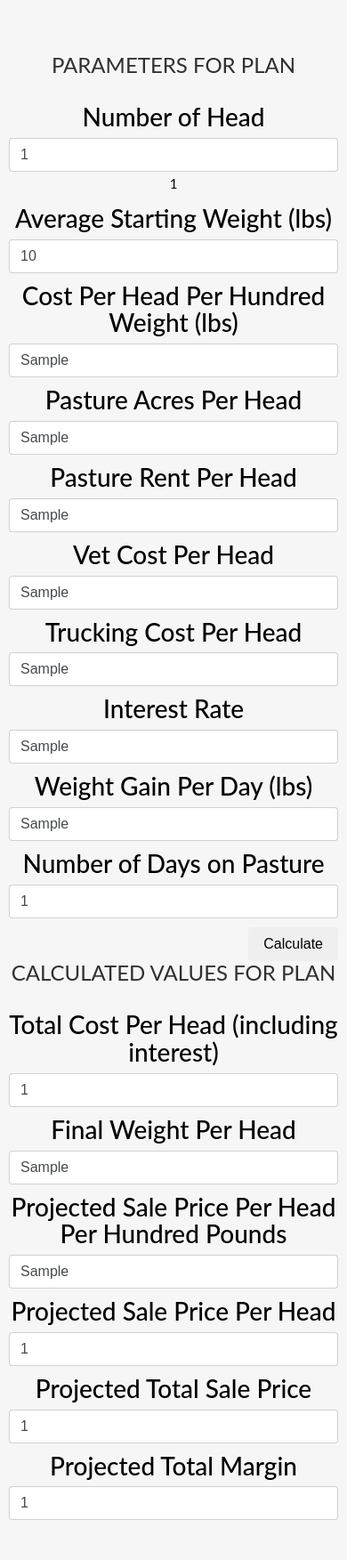
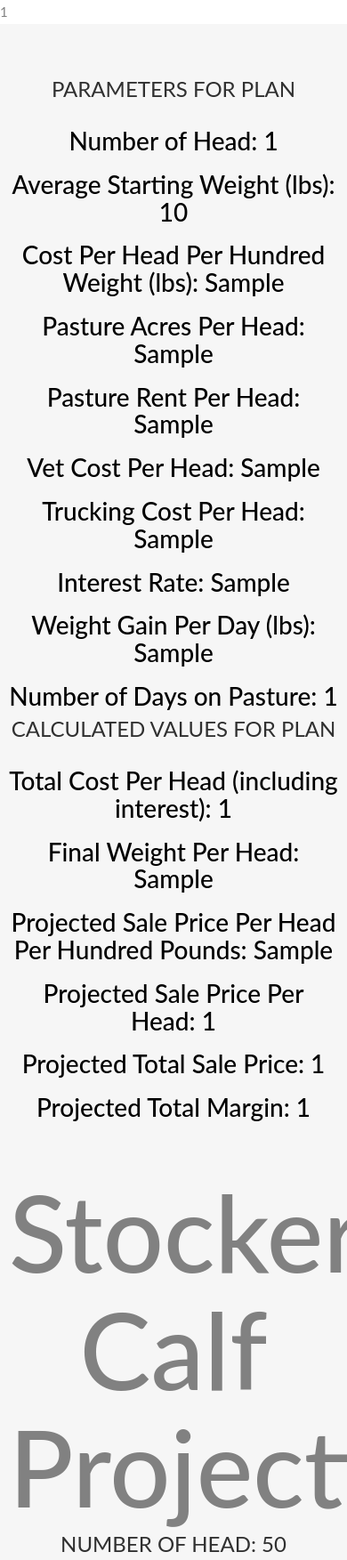
Before and after one commit to unselchr/GroupProject2, a Node server app: template views/plan.handlebars in a window 390 px wide; the page is wider, and only the part inside the window is pictured. Shown: the part 113-1866 px from the top of that part at 89% size. Run offline with Node 20, Linux system fonts and the light colour scheme; the template is opened without the code that fills it: most values are stand-ins (such as "Sample title", 1, 10 or a date in 2020); some libraries are stand-ins or nearby versions.

Commit message:
added json plan route and fixing plan.handelbars

```diff
--- a/routes/apiRoutes.js
+++ b/routes/apiRoutes.js
@@ -32,6 +32,7 @@
   app.get("/signin", authController.signin);
   app.get("/allPlans", isLoggedIn, planController.allPlans); //gets all plans by a users id and sends it as json
   app.get("/plan:planID", isLoggedIn, planController.onePlan); //gets plan by id and sends it as json
+  app.get("/jsonPlan:planID", isLoggedIn, planController.jsonPlan);
   app.get("/newPlan", isLoggedIn, authController.newPlan); //renders new plan page
   app.get("/myID", isLoggedIn, authController.myID);
   app.post("/newPlan", isLoggedIn, authController.postNewPlan);
--- a/views/plan.handlebars
+++ b/views/plan.handlebars
@@ -16,118 +16,96 @@
 userId:newPlan.userID --}}
 
 <!-- Container -->
+{{data.id}}
 <div id="contact jsondump" class="container-fluid bg-grey">
-  <h2 class="text-center">PARAMETERS FOR {{msg}} PLAN</h2>
+  <h2 class="text-center">PARAMETERS FOR {{data.msg}} PLAN</h2>
   <div class="row">
     <div class="col-sm-12 text-center">
       <div class="row">
         <div class="col-sm-6 form-group">
-          <h3>Number of Head</h3>
-          <input class="form-control" value={{numHeadsPurchased}} type="text" required>{{numHeadsPurchased}}</input>
+          <h3>Number of Head: <span>{{data.numHeadsPurchased}}</span></h3>
         </div>
       </div>
       <div class="row">
         <div class="col-sm-6 form-group">
-          <h3>Average Starting Weight (lbs)</h3>
-          <input class="form-control" value={{aveStartingWeight}} type="text" required>
+          <h3>Average Starting Weight (lbs): <span>{{data.aveStartingWeight}}</span></h3>
         </div>
       </div>
       <div class="row">
         <div class="col-sm-6 form-group">
-          <h3>Cost Per Head Per Hundred Weight (lbs)</h3>
-          <input class="form-control" value={{costPerHeadPer100Pounds}} type="text" required>
+          <h3>Cost Per Head Per Hundred Weight (lbs): <span>{{data.costPerHeadPer100Pounds}}</span></h3>
         </div>
       </div>
       <div class="row">
         <div class="col-sm-6 form-group">
-          <h3>Pasture Acres Per Head</h3>
-          <input class="form-control" value={{pastureAcresPerHead}} type="text" required>
+          <h3>Pasture Acres Per Head: <span>{{data.pastureAcresPerHead}}</span></h3>
         </div>
       </div>
       <div class="row">
         <div class="col-sm-6 form-group">
-          <h3>Pasture Rent Per Head</h3>
-          <input class="form-control" value={{pastureRentPerHead}} type="text" required>
+          <h3>Pasture Rent Per Head: <span>{{data.pastureRentPerHead}}</span></h3>
         </div>
       </div>
       <div class="row">
         <div class="col-sm-6 form-group">
-          <h3>Vet Cost Per Head</h3>
-          <input class="form-control" value={{vetCostPerHead}} type="text" required>
+          <h3>Vet Cost Per Head: <span>{{data.vetCostPerHead}}</span></h3>
         </div>
       </div>
       <div class="row">
         <div class="col-sm-6 form-group">
-          <h3>Trucking Cost Per Head</h3>
-          <input class="form-control" value={{truckTripPerHead}} type="text" required>
+          <h3>Trucking Cost Per Head: <span>{{data.truckTripPerHead}}</span></h3>
         </div>
       </div>
       <div class="row">
         <div class="col-sm-6 form-group">
-          <h3>Interest Rate</h3>
-          <input class="form-control" value={{interestRate}} type="text" required>
+          <h3>Interest Rate: <span>{{data.interestRate}}</span></h3>
         </div>
       </div>
       <div class="row">
         <div class="col-sm-6 form-group">
-          <h3>Weight Gain Per Day (lbs)</h3>
-          <input class="form-control" value={{weightGainPerDay}} type="text" required>
+          <h3>Weight Gain Per Day (lbs): <span>{{data.weightGainPerDay}}</span></h3>
         </div>
       </div>
       <div class="row">
         <div class="col-sm-6 form-group">
-          <h3>Number of Days on Pasture</h3>
-          <input class="form-control" value={{numHeadsPurchased}} type="text" required>
+          <h3>Number of Days on Pasture: <span>{{data.numHeadsPurchased}}</span></h3>
         </div>
       </div>
-
-      <div class="row">
-        <div class="col-sm-12 form-group">
-          <button class="btn btn-default pull-right" type="submit">Calculate</button>
-        </div>
-      </div>
-
     </div>
   </div>
 
-  <h2 class="text-center">CALCULATED VALUES FOR {{msg}} PLAN</h2>
+  <h2 class="text-center">CALCULATED VALUES FOR {{data.msg}} PLAN</h2>
   <div class="row">
     <div class="col-sm-12 text-center">
 
       <div class="row">
         <div class="col-sm-6 form-group">
-          <h3>Total Cost Per Head (including interest)</h3>
-          <input class="form-control" value={{totalCostPerHead}} type="text" required>
+          <h3>Total Cost Per Head (including interest): <span>{{data.totalCostPerHead}}</span></h3>
         </div>
       </div>
       <div class="row">
         <div class="col-sm-6 form-group">
-          <h3>Final Weight Per Head</h3>
-          <input class="form-control" value={{finalWeightPerHead}} type="text" required>
+          <h3>Final Weight Per Head: <span>{{data.finalWeightPerHead}}</span></h3>
         </div>
       </div>
       <div class="row">
         <div class="col-sm-6 form-group">
-          <h3>Projected Sale Price Per Head Per Hundred Pounds</h3>
-          <input class="form-control" value={{pricePerHeadPer100Pounds}} type="text" required>
+          <h3>Projected Sale Price Per Head Per Hundred Pounds: <span>{{data.pricePerHeadPer100Pounds}}</span></h3>
         </div>
       </div>
       <div class="row">
         <div class="col-sm-6 form-group">
-          <h3>Projected Sale Price Per Head</h3>
-          <input class="form-control" value={{totalSalePricePerHead}} type="text" required>
+          <h3>Projected Sale Price Per Head: <span>{{data.totalSalePricePerHead}}</span></h3>
         </div>
       </div>
       <div class="row">
         <div class="col-sm-6 form-group">
-          <h3>Projected Total Sale Price</h3>
-          <input class="form-control" value={{totalPrice}} type="text" required>
+          <h3>Projected Total Sale Price: <span>{{data.totalPrice}}</span></h3>
         </div>
       </div>
       <div class="row">
         <div class="col-sm-6 form-group">
-          <h3>Projected Total Margin</h3>
-          <input class="form-control" value={{totalMargin}} type="text" required>
+          <h3>Projected Total Margin: <span>{{data.totalMargin}}</span></h3>
         </div>
       </div>
 
@@ -147,7 +125,7 @@
         </canvas>
 
       </div>
-      <script src="../stocker-chart/script.js"></script>
+      <script src="stocker-chart/script.js"></script>
 
     </div>
 
```
Also changed, not shown: controllers/planController.js (+20 -1 lines).
